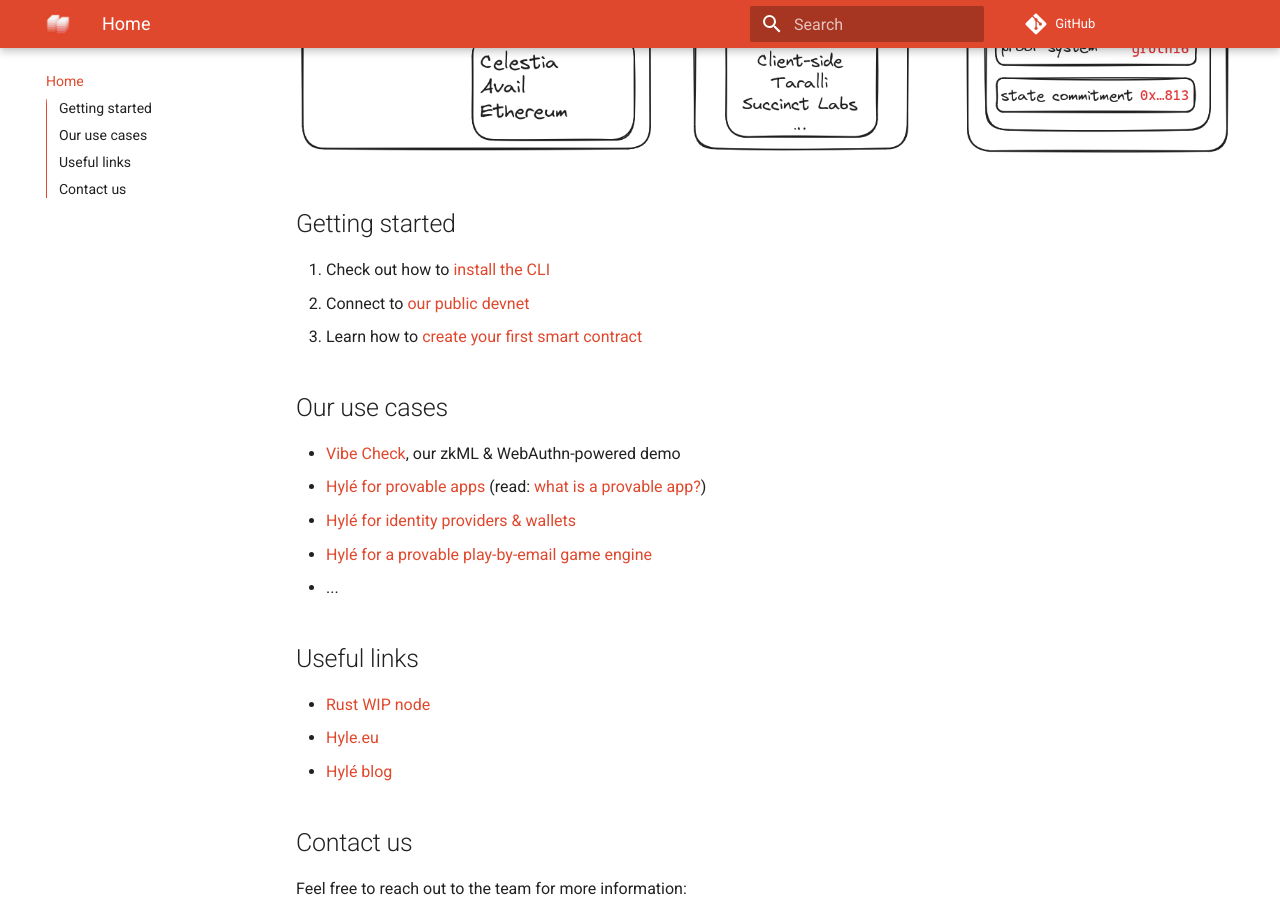
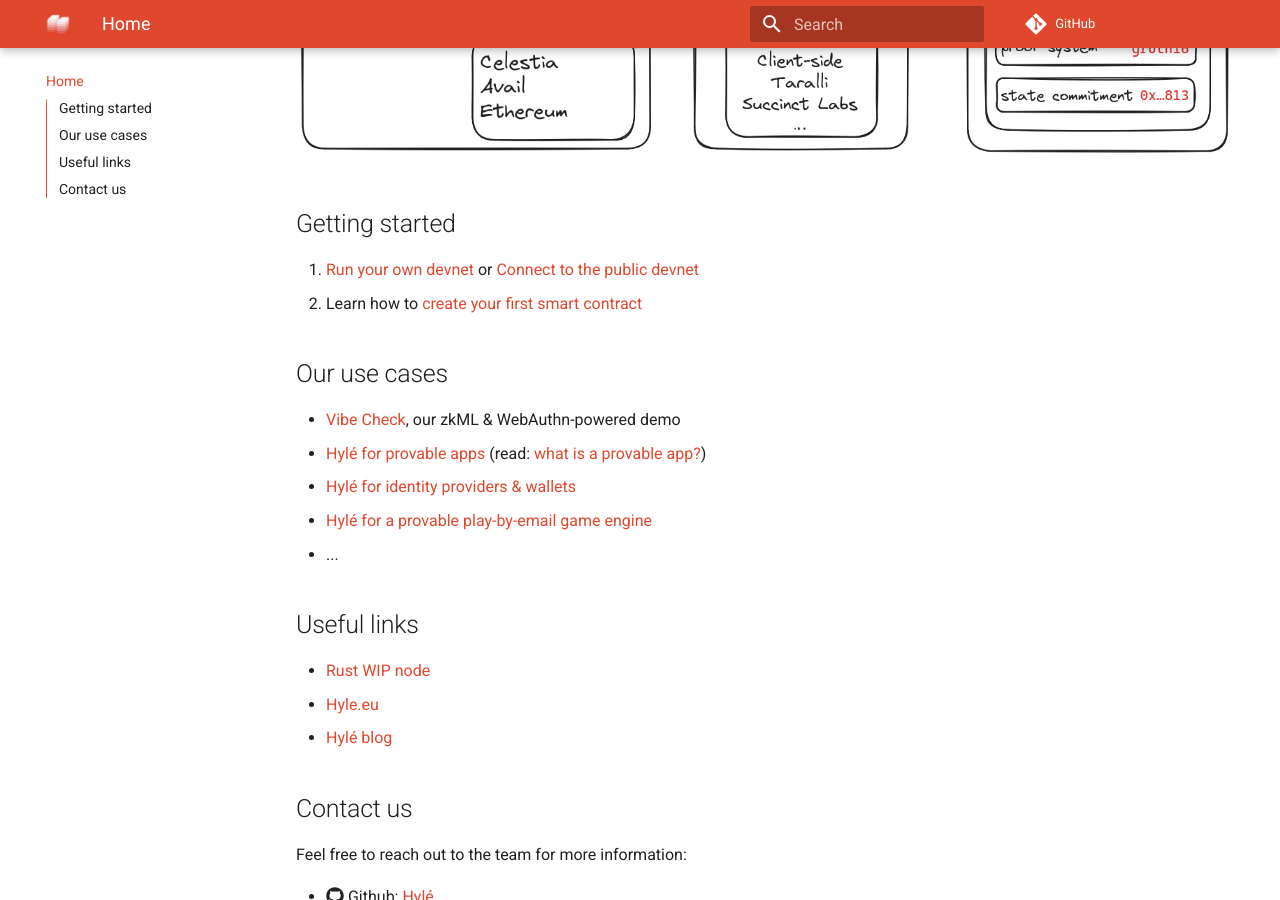
Before and after one commit to Hyle-org/devhub-hyle, an MkDocs documentation site: the page built from docs/index.md, in a window 1280 px wide and 900 px high, scrolled down 879 px. Built offline with MkDocs 1.6.1 and Material for MkDocs 9.7.7, drawn with Linux system fonts in a browser that asks for light colours; comment, search, counter and statistics services are not loaded.

Commit message:
page renames

```diff
--- a/docs/index.md
+++ b/docs/index.md
@@ -22,8 +22,7 @@
 
 ## Getting started
 
-1. Check out how to [install the CLI](developers/using-the-cli/hyled-install-instructions.md)
-1. Connect to [our public devnet](developers/using-the-cli/connect-to-devnet.md)
+1. [Run your own devnet](run-devnet.md) or [Connect to the public devnet](connect-to-devnet.md)
 1. Learn how to [create your first smart contract](developers/using-the-cli/your-first-smart-contract.md)
 
 ## Our use cases
```
Also changed, not shown: docs/developers/using-the-cli/your-first-smart-contract.md (+1 -3 lines), docs/roadmap/index.md (+1 -1 lines).
